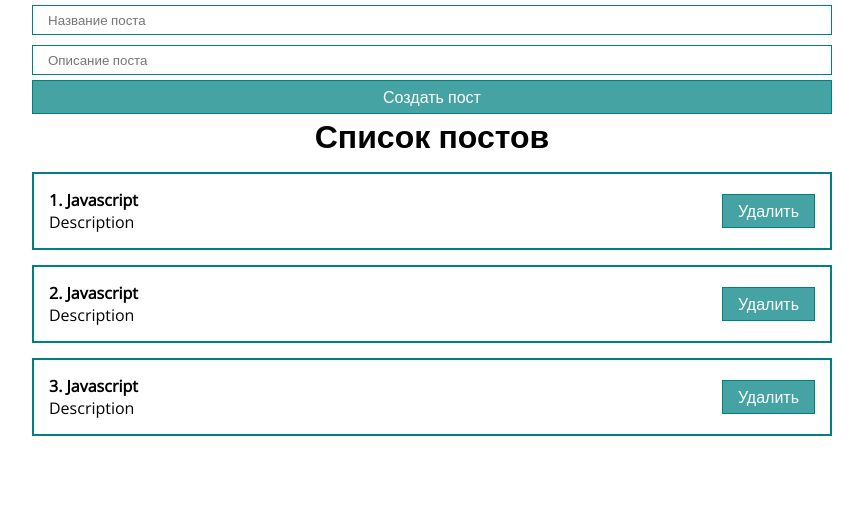
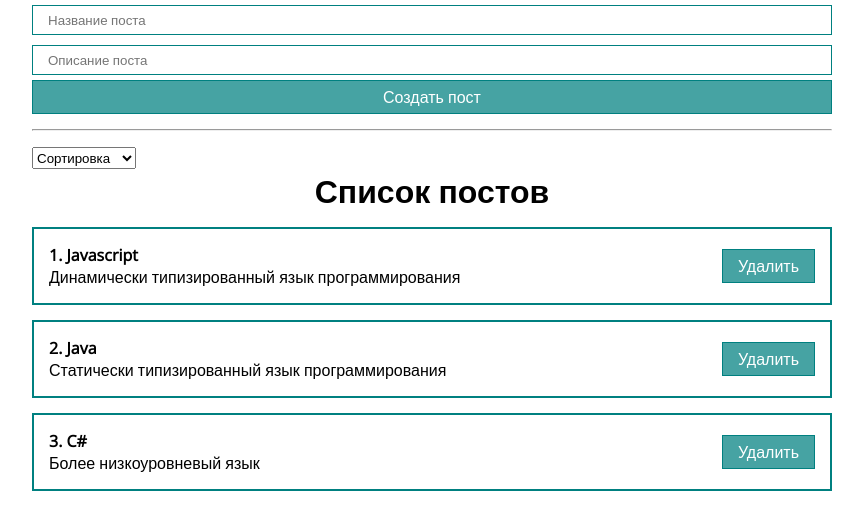
Before and after one commit to GabrielHangor/react-posts, a React (Create React App) app: page / in a window 1280 px wide. Shown: the top 530 px of the page, without its empty margins (208-1071 px from the left). Built offline with nearby package versions, Linux system fonts and the light colour scheme.

Commit message:
sort posts

```diff
--- a/src/App.js
+++ b/src/App.js
@@ -1,23 +1,65 @@
 import React, { useState } from 'react';
 import PostForm from './components/PostForm';
 import PostList from './components/PostList';
+import MySelect from './components/UI/select/MySelect';
 
 import './styles/App.css';
 
 function App() {
   const [posts, setPosts] = useState([
-    { id: 1, title: 'Javascript', body: 'Description' },
-    { id: 2, title: 'Javascript', body: 'Description' },
-    { id: 3, title: 'Javascript', body: 'Description' },
+    {
+      id: 1,
+      title: 'Javascript',
+      body: 'Динамически типизированный язык программирования',
+    },
+    {
+      id: 2,
+      title: 'Java',
+      body: 'Статически типизированный язык программирования',
+    },
+    {
+      id: 3,
+      title: 'C#',
+      body: 'Более низкоуровневый язык',
+    },
   ]);
+  const [selectedSort, setSelectedSort] = useState('');
 
   const createPost = (newPost) => setPosts([...posts, newPost]);
   const removePost = (post) => setPosts(posts.filter((p) => p.id !== post.id));
+  const sortPosts = (sortValue) => {
+    setSelectedSort(sortValue);
+    setPosts(
+      [...posts].sort((a, b) => a[sortValue].localeCompare(b[sortValue]))
+    );
+  };
 
   return (
     <div className="App">
       <PostForm create={createPost} />
-      <PostList posts={posts} remove={removePost} title={'Список постов'} />
+      <hr style={{ margin: '15px 0' }} />
+      <div>
+        <MySelect
+          value={selectedSort}
+          onChange={sortPosts}
+          options={[
+            {
+              value: 'title',
+              name: 'По названию',
+            },
+            {
+              value: 'body',
+              name: 'По описанию',
+            },
+          ]}
+          defaultValue="Сортировка"
+        />
+      </div>
+      {posts.length !== 0 ? (
+        <PostList posts={posts} remove={removePost} title="Список постов" />
+      ) : (
+        <h1 style={{ textAlign: 'center' }}>Посты не найдены</h1>
+      )}
     </div>
   );
 }
--- /dev/null
+++ b/src/components/UI/select/MySelect.jsx
@@ -0,0 +1,18 @@
+import React from 'react';
+
+function MySelect({ options, defaultValue, value, onChange }) {
+  return (
+    <select onChange={(e) => onChange(e.target.value)} value={value}>
+      <option disabled value="">
+        {defaultValue}
+      </option>
+      {options.map((option) => (
+        <option key={option.value} value={option.value}>
+          {option.name}
+        </option>
+      ))}
+    </select>
+  );
+}
+
+export default MySelect;
```
